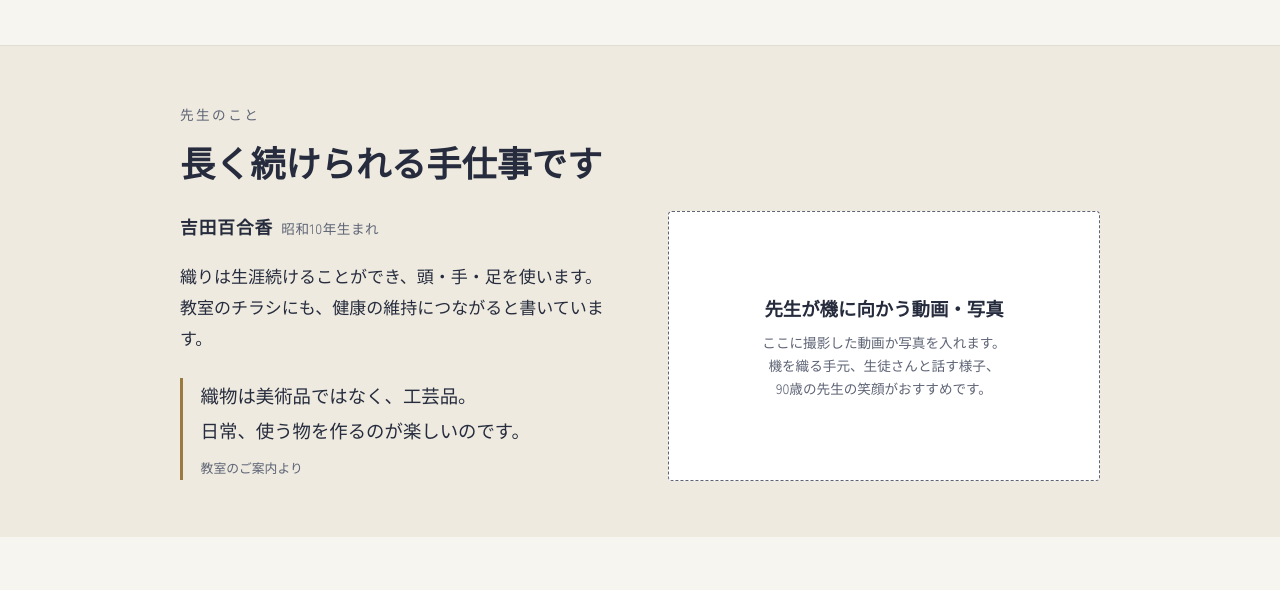
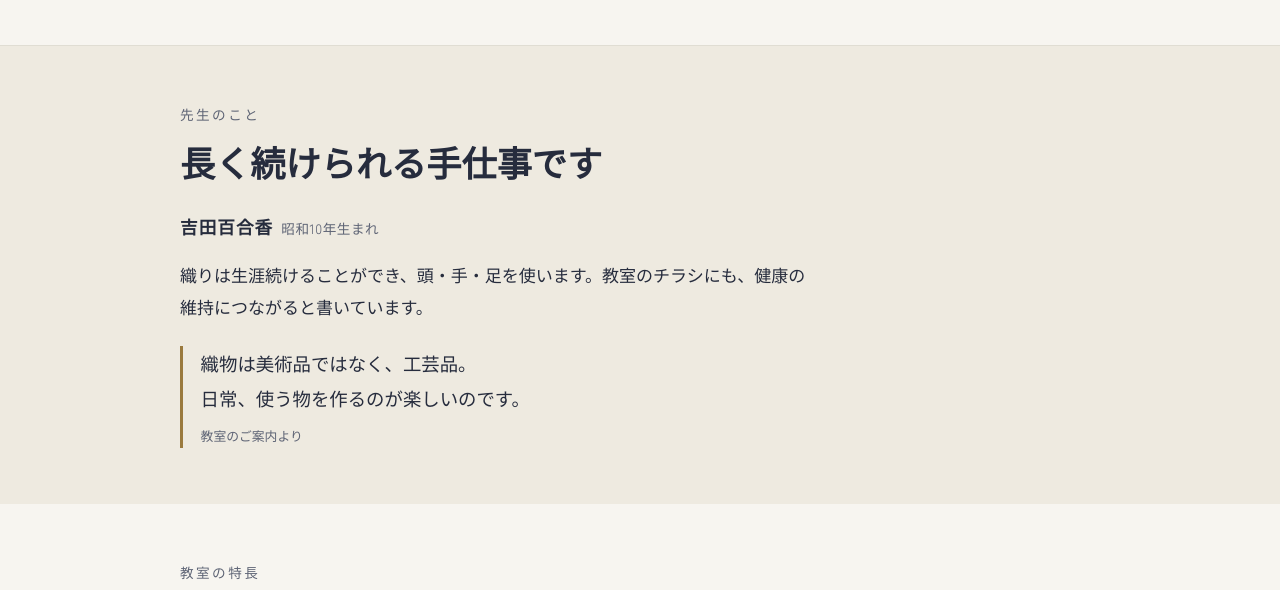
Before and after one commit to yurika-kobo/yurika-kobo.github.io, a plain HTML site: page index.html in a window 1280 px wide. Shown: the part 649-1239 px from the top of the page. Drawn offline with Linux system fonts and the light colour scheme.

Commit message:
Add files via upload

```diff
--- a/index.html
+++ b/index.html
@@ -96,15 +96,11 @@ section.block h2 { font-size: clamp(1.55rem, 5.4vw, 2.2rem); margin-bottom: 1.5r
 
 /* teacher */
 .teacher { background: var(--tint); }
-.teacher .grid { display: grid; gap: 2rem; grid-template-columns: 1fr; }
+.teacher .grid { display: grid; gap: 2rem; grid-template-columns: 1fr; max-width: 40rem; }
 .who { font-family: var(--font-display); font-weight: 700; font-size: 1.1rem; letter-spacing: 0.06em; margin-bottom: 1rem; }
 .who small { font-family: var(--font-body); font-weight: 400; font-size: 0.85rem; color: var(--muted); letter-spacing: 0.04em; margin-left: 0.5rem; }
 .teacher blockquote { margin: 1.5rem 0 0; padding: 0 0 0 1.1rem; border-left: 3px solid var(--accent); font-family: var(--font-display); font-size: 1.15rem; line-height: 1.9; }
 .teacher blockquote cite { display: block; margin-top: 0.5rem; font-family: var(--font-body); font-style: normal; font-size: 0.8rem; color: var(--muted); }
-.media-slot { aspect-ratio: 16 / 10; max-width: 100%; border: 1px dashed var(--muted); border-radius: 4px; display: grid; place-items: center; text-align: center; padding: 1.25rem; background: var(--surface); color: var(--muted); }
-.media-slot b { display: block; color: var(--fg); font-family: var(--font-display); font-size: 1.15rem; margin-bottom: 0.4rem; }
-.media-slot span { font-size: 0.85rem; line-height: 1.7; display: block; }
-@media (min-width: 52rem) { .teacher .grid { grid-template-columns: 1fr 1fr; align-items: center; gap: 3.5rem; } }
 
 /* features */
 .features { display: grid; gap: 1.5rem; grid-template-columns: 1fr; }
@@ -197,12 +193,6 @@ footer .brand { font-size: 1.1rem; display: inline-block; margin-bottom: 0.25rem
             織物は美術品ではなく、工芸品。<br>日常、使う物を作るのが楽しいのです。
             <cite>教室のご案内より</cite>
           </blockquote>
-        </div>
-        <div class="media-slot" id="video-slot">
-          <div>
-            <b>先生が機に向かう動画・写真</b>
-            <span>ここに撮影した動画か写真を入れます。<br>機を織る手元、生徒さんと話す様子、<br>90歳の先生の笑顔がおすすめです。</span>
-          </div>
         </div>
       </div>
     </div>
```
